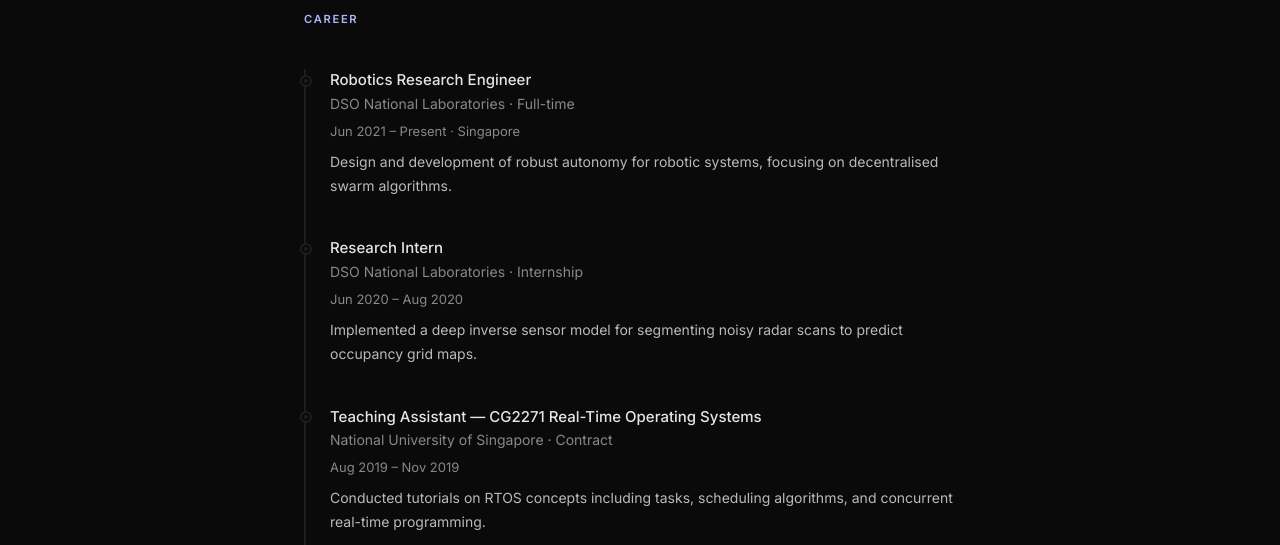
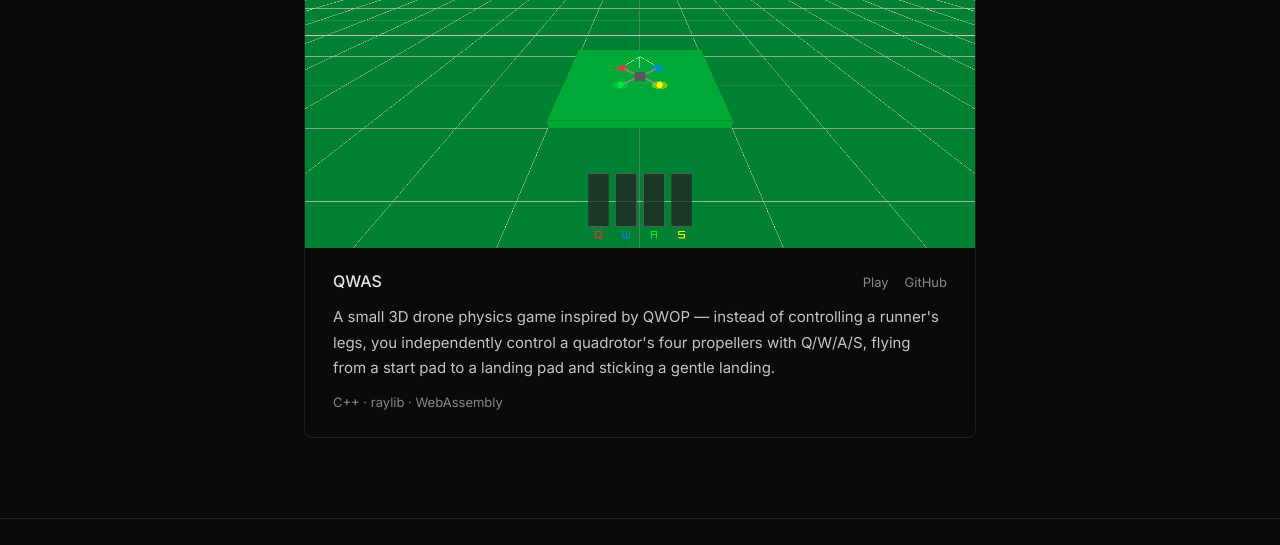
Before and after one commit to chiaxr/chiaxr.github.io, a plain HTML site: page index.html in a window 1280 px wide. Shown: the part 890-1435 px from the top of the page. Drawn offline with Linux system fonts and the light colour scheme.

Commit message:
- Add QWAS project - Remove education and career pages

```diff
--- a/index.html
+++ b/index.html
@@ -12,19 +12,17 @@
   <!-- Nav -->
   <nav>
     <div class="nav-inner">
-      <span class="nav-logo">CXR</span>
+      <a class="nav-logo" href="index.html">CXR</a>
       <ul class="nav-links">
         <li><a href="#about">About</a></li>
-        <li><a href="#career">Career</a></li>
         <li><a href="#projects">Projects</a></li>
-        <li><a href="#education">Education</a></li>
       </ul>
     </div>
   </nav>
 
   <!-- Hero -->
   <section id="hero">
-    <div class="container">
+    <div class="container" id="about">
       <h1 class="hero-name">Chia Xiang Rong</h1>
       <p class="hero-title">Robotics Research Engineer &middot; DSO National Laboratories</p>
       <div class="hero-links">
@@ -34,69 +32,16 @@
           </svg>
           LinkedIn
         </a>
+        <a class="hero-link" href="https://github.com/chiaxr" target="_blank" rel="noopener noreferrer">
+          <svg width="14" height="14" viewBox="0 0 24 24" fill="currentColor" aria-hidden="true">
+            <path d="M12 .297c-6.63 0-12 5.373-12 12 0 5.303 3.438 9.8 8.205 11.385.6.113.82-.258.82-.577 0-.285-.01-1.04-.015-2.04-3.338.724-4.042-1.61-4.042-1.61-.546-1.387-1.333-1.756-1.333-1.756-1.089-.745.083-.729.083-.729 1.205.084 1.84 1.237 1.84 1.237 1.07 1.834 2.807 1.304 3.492.997.107-.775.418-1.305.762-1.605-2.665-.303-5.466-1.332-5.466-5.93 0-1.31.469-2.38 1.236-3.22-.124-.303-.535-1.523.117-3.176 0 0 1.008-.322 3.301 1.23A11.5 11.5 0 0 1 12 5.803c1.02.005 2.047.138 3.006.404 2.291-1.552 3.297-1.23 3.297-1.23.653 1.653.242 2.873.118 3.176.77.84 1.235 1.91 1.235 3.22 0 4.61-2.807 5.624-5.479 5.921.43.372.823 1.102.823 2.222 0 1.606-.014 2.898-.014 3.293 0 .322.216.696.825.578C20.565 22.092 24 17.592 24 12.297c0-6.627-5.373-12-12-12"/>
+          </svg>
+          GitHub
+        </a>
       </div>
-    </div>
-  </section>
-
-  <!-- About -->
-  <section id="about">
-    <div class="container">
-      <p class="section-label">About</p>
-      <p>
+      <p class="hero-about">
         I'm a robotics research engineer at DSO National Laboratories in Singapore, where I design and develop robust autonomy for robotic systems. My work focuses on decentralised swarm algorithms — enabling groups of robots to collaborate intelligently without centralised control. I hold a degree in Computer Engineering from the National University of Singapore, graduating with Honours (Highest Distinction).
       </p>
-    </div>
-  </section>
-
-  <!-- Career -->
-  <section id="career">
-    <div class="container">
-      <p class="section-label">Career</p>
-      <div class="timeline">
-
-        <div class="timeline-item">
-          <div class="timeline-role">Robotics Research Engineer</div>
-          <div class="timeline-company">DSO National Laboratories &middot; Full-time</div>
-          <div class="timeline-meta">Jun 2021 – Present &middot; Singapore</div>
-          <div class="timeline-desc">Design and development of robust autonomy for robotic systems, focusing on decentralised swarm algorithms.</div>
-        </div>
-
-        <div class="timeline-item">
-          <div class="timeline-role">Research Intern</div>
-          <div class="timeline-company">DSO National Laboratories &middot; Internship</div>
-          <div class="timeline-meta">Jun 2020 – Aug 2020</div>
-          <div class="timeline-desc">Implemented a deep inverse sensor model for segmenting noisy radar scans to predict occupancy grid maps.</div>
-        </div>
-
-        <div class="timeline-item">
-          <div class="timeline-role">Teaching Assistant — CG2271 Real-Time Operating Systems</div>
-          <div class="timeline-company">National University of Singapore &middot; Contract</div>
-          <div class="timeline-meta">Aug 2019 – Nov 2019</div>
-          <div class="timeline-desc">Conducted tutorials on RTOS concepts including tasks, scheduling algorithms, and concurrent real-time programming.</div>
-        </div>
-
-        <div class="timeline-item">
-          <div class="timeline-role">Research Intern</div>
-          <div class="timeline-company">DSO National Laboratories &middot; Internship</div>
-          <div class="timeline-meta">May 2019 – Jul 2019</div>
-          <div class="timeline-desc">Identified and implemented a method for robust device-free detection of humans through walls using Wi-Fi signals and machine learning.</div>
-        </div>
-
-        <div class="timeline-item">
-          <div class="timeline-role">Teaching Assistant — CG1112 Engineering Principles &amp; Practice 2</div>
-          <div class="timeline-company">National University of Singapore &middot; Contract</div>
-          <div class="timeline-meta">Jan 2019 – Apr 2019</div>
-          <div class="timeline-desc">Guided students through hardware/software design of a maze-traversing robot using LiDAR SLAM.</div>
-        </div>
-
-        <div class="timeline-item">
-          <div class="timeline-role">Intern</div>
-          <div class="timeline-company">Quantum Inventions &middot; Internship</div>
-          <div class="timeline-meta">Dec 2018 – Jan 2019</div>
-          <div class="timeline-desc">Integrated SQLite Zipvfs into a C++ codebase and optimised data retrieval using R-Trees, improving query times by up to 60% on certain map databases.</div>
-        </div>
-
-      </div>
     </div>
   </section>
 
@@ -104,28 +49,19 @@
   <section id="projects">
     <div class="container">
       <p class="section-label">Projects</p>
-      <div class="projects-placeholder">
-        <p>Projects coming soon.</p>
-      </div>
-    </div>
-  </section>
+      <div class="projects-list">
 
-  <!-- Education -->
-  <section id="education">
-    <div class="container">
-      <p class="section-label">Education</p>
-      <div class="education-list">
-
-        <div class="edu-item">
-          <div class="edu-school">The University of British Columbia</div>
-          <div class="edu-degree">Exchange Student &middot; Computer Science / Commerce / Electrical Engineering</div>
-          <div class="edu-meta">2020</div>
-        </div>
-
-        <div class="edu-item">
-          <div class="edu-school">National University of Singapore</div>
-          <div class="edu-degree">BEng Computer Engineering &middot; 2nd Major in Innovation and Design</div>
-          <div class="edu-meta">2017 – 2021 &middot; Honours (Highest Distinction)</div>
+        <div class="project-item">
+          <img class="project-image" src="assets/qwas.png" alt="Screenshot of QWAS gameplay, showing a quadrotor drone in flight between a start and landing pad" loading="lazy" />
+          <div class="project-header">
+            <h3 class="project-name">QWAS</h3>
+            <div class="project-links">
+              <a href="https://chiaxr.github.io/QWAS/" target="_blank" rel="noopener noreferrer">Play</a>
+              <a href="https://github.com/chiaxr/QWAS" target="_blank" rel="noopener noreferrer">GitHub</a>
+            </div>
+          </div>
+          <div class="project-desc">A small 3D drone physics game inspired by QWOP — instead of controlling a runner's legs, you independently control a quadrotor's four propellers with Q/W/A/S, flying from a start pad to a landing pad and sticking a gentle landing.</div>
+          <div class="project-meta">C++ &middot; raylib &middot; WebAssembly</div>
         </div>
 
       </div>
--- a/style.css
+++ b/style.css
@@ -84,6 +84,10 @@
   color: var(--text);
 }
 
+.nav-logo:hover {
+  color: var(--text);
+}
+
 .nav-links {
   display: flex;
   gap: 2rem;
@@ -167,109 +171,76 @@
   flex-shrink: 0;
 }
 
-/* ── About ── */
-
-#about p {
+.hero-about {
   color: var(--text);
   font-size: 1.0625rem;
   line-height: 1.8;
-}
-
-/* ── Career timeline ── */
-
-.timeline {
-  position: relative;
-  padding-left: 1.5rem;
-  border-left: 2px solid var(--border);
-  display: flex;
-  flex-direction: column;
-  gap: 2.5rem;
-}
-
-.timeline-item {
-  position: relative;
-}
-
-.timeline-item::before {
-  content: '';
-  position: absolute;
-  left: -1.5rem;
-  top: 0.45rem;
-  transform: translateX(-50%);
-  width: 8px;
-  height: 8px;
-  border-radius: 50%;
-  background: var(--border);
-  border: 2px solid var(--bg);
-  outline: 2px solid var(--border);
-}
-
-.timeline-role {
-  font-size: 0.9375rem;
-  font-weight: 500;
-  color: var(--text);
-  line-height: 1.4;
-}
-
-.timeline-company {
-  font-size: 0.875rem;
-  color: var(--muted);
-  margin-top: 0.1rem;
-}
-
-.timeline-meta {
-  font-size: 0.8125rem;
-  color: var(--muted);
-  margin-top: 0.25rem;
-  margin-bottom: 0.5rem;
-}
-
-.timeline-desc {
-  font-size: 0.875rem;
-  color: var(--text);
-  opacity: 0.8;
+  margin-top: 2rem;
 }
 
 /* ── Projects ── */
 
-.projects-placeholder {
-  border: 1px dashed var(--border);
-  border-radius: 8px;
-  padding: 3rem 2rem;
-  text-align: center;
+.projects-list {
+  display: flex;
+  flex-direction: column;
+  gap: 1.5rem;
 }
 
-.projects-placeholder p {
-  font-size: 0.9375rem;
+.project-item {
+  border: 1px solid var(--border);
+  border-radius: 8px;
+  overflow: hidden;
+  padding: 1.5rem 1.75rem;
+}
+
+.project-image {
+  display: block;
+  width: calc(100% + 3.5rem);
+  margin: -1.5rem -1.75rem 1.25rem;
+  aspect-ratio: 16 / 9;
+  object-fit: cover;
+  background: var(--surface);
+}
+
+.project-header {
+  display: flex;
+  align-items: baseline;
+  justify-content: space-between;
+  flex-wrap: wrap;
+  gap: 0.5rem 1.5rem;
+  margin-bottom: 0.6rem;
+}
+
+.project-name {
+  font-size: 1rem;
+  font-weight: 500;
+  color: var(--text);
+}
+
+.project-links {
+  display: flex;
+  gap: 1rem;
+}
+
+.project-links a {
+  font-size: 0.8125rem;
   color: var(--muted);
 }
 
-/* ── Education ── */
-
-.education-list {
-  display: flex;
-  flex-direction: column;
-  gap: 2rem;
+.project-links a:hover {
+  color: var(--accent);
 }
 
-.edu-item {}
-
-.edu-school {
+.project-desc {
   font-size: 0.9375rem;
-  font-weight: 500;
   color: var(--text);
-  margin-bottom: 0.2rem;
+  opacity: 0.85;
+  margin-bottom: 0.6rem;
 }
 
-.edu-degree {
-  font-size: 0.875rem;
-  color: var(--muted);
-}
-
-.edu-meta {
+.project-meta {
   font-size: 0.8125rem;
   color: var(--muted);
-  margin-top: 0.15rem;
 }
 
 /* ── Footer ── */
```
Also changed, not shown: assets/qwas.png (added).
